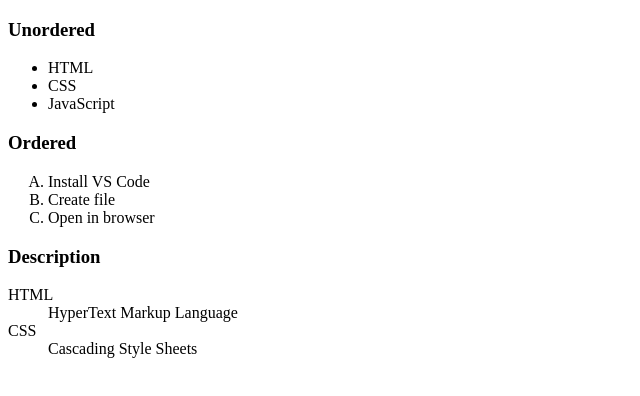
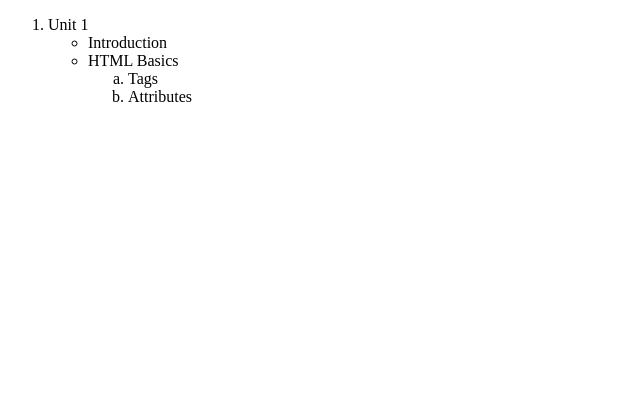
Before and after one commit to mohitpsngh/WDW_0018, a plain HTML site: page Web Designing Workshop-1/Assignment-6.html in a window 1280 px wide. Shown: the whole page, without its empty margins (0-640 px from the left). Drawn offline with Linux system fonts and the light colour scheme.

Commit message:
Unit-1 Added

```diff
--- a/Web Designing Workshop-1/Assignment-6.html
+++ b/Web Designing Workshop-1/Assignment-6.html
@@ -2,29 +2,21 @@
 <html lang="en">
 <head>
   <meta charset="UTF-8">
-  <title>Lists</title>
+  <title>Syllabus Outline</title>
 </head>
 <body>
-  <h3>Unordered</h3>
-  <ul>
-    <li>HTML</li>
-    <li>CSS</li>
-    <li>JavaScript</li>
-  </ul>
+  <ol>
+    <li>Unit 1
+      <ul>
+        <li>Introduction</li>
+        <li>HTML Basics
+          <ol type="a">
+            <li>Tags</li>
+            <li>Attributes</li>
+          </ol>
+        </li>
+      </ul>
+    </li>
 
-  <h3>Ordered</h3>
-  <ol type="A">
-    <li>Install VS Code</li>
-    <li>Create file</li>
-    <li>Open in browser</li>
-  </ol>
-
-  <h3>Description</h3>
-  <dl>
-    <dt>HTML</dt>
-    <dd>HyperText Markup Language</dd>
-    <dt>CSS</dt>
-    <dd>Cascading Style Sheets</dd>
-  </dl>
 </body>
 </html>
```
